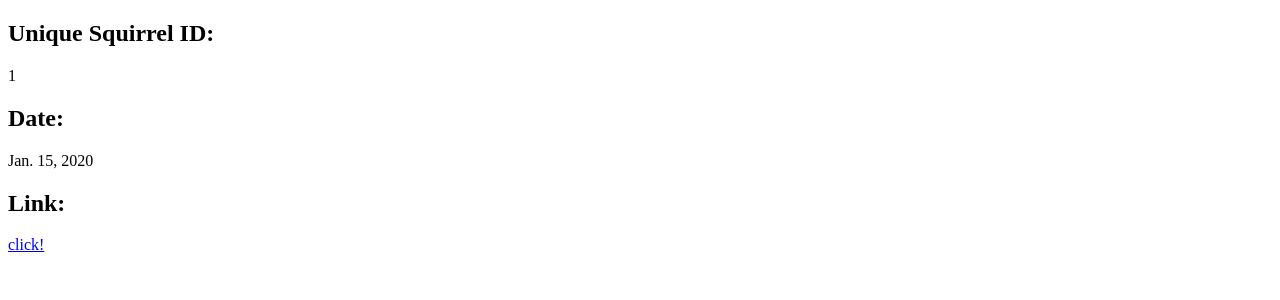
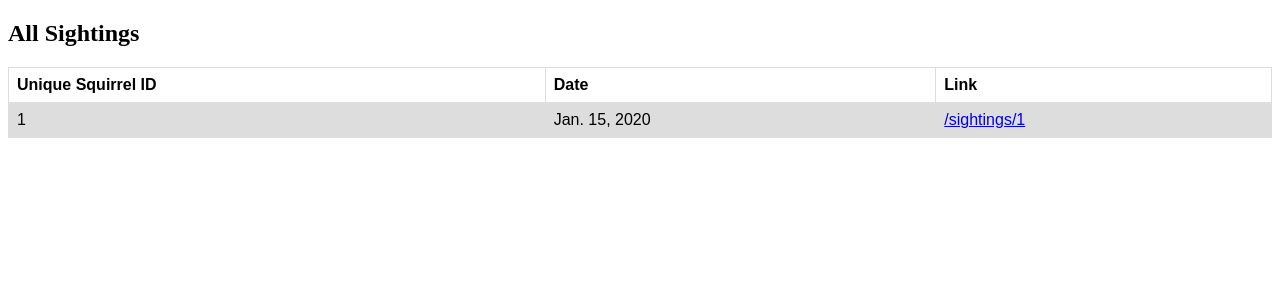
Before and after one commit to yufei-wang/SquirrelTracker, a Django app: page /sightings/ in a window 1280 px wide. Shown: the top 300 px of the page. Run offline with Django 3.2, Linux system fonts and the light colour scheme; tables that the repository leaves empty hold one stand-in row (values such as "Sample post").

Commit message:
edit template,add table to /sightings.html

```diff
--- a/SquirrelTracker/urls.py
+++ b/SquirrelTracker/urls.py
@@ -21,5 +21,5 @@ urlpatterns = [
     path('',include('sightings.urls')),
     path('map/',include('sightings.urls')),
     path('sightings/',include('sightings.urls')),
-    path('sightings/<str:unique_squirrel_id>',include('sightings.urls')),
+    path('<str:unique_squirrel_id>',include('sightings.urls')),
 ]
--- a/sightings/templates/sightings/sightings.html
+++ b/sightings/templates/sightings/sightings.html
@@ -1,14 +1,39 @@
 <!DOCTYPE html>
 <html>
-	<body>
-             {% for sighting in sightings %}
-	     <h2>Unique Squirrel ID:</h2>
-		 <p>{{sighting.unique_squirrel_id}}</p>
-	     <h2>Date:</h2>
-		 <p> {{sighting.date}}</p>
+<head>
+<style>
+table {
+  font-family: arial, sans-serif;
+  border-collapse: collapse;
+  width: 100%;
+}
 
-             <h2>Link:</h2>
-		 <a href="{%url 'squirrel_id' sighting.unique_squirrel_id%}">click!</a>
-	     {% endfor %}
-	</body>
+td, th {
+  border: 1px solid #dddddd;
+  text-align: left;
+  padding: 8px;
+}
+
+tr:nth-child(even) {
+  background-color: #dddddd;
+}
+</style>
+</head>
+<body>
+
+<h2>All Sightings</h2>
+
+<table>
+  <tr>
+    <th>Unique Squirrel ID</th>
+    <th>Date</th>
+    <th>Link</th>
+  </tr>
+{% for sighting in sightings %}
+  <tr>
+    <td>{{sighting.unique_squirrel_id}}</td>
+    <td> {{sighting.date}}</td>
+    <td><a href="{%url 'squirrel_id' sighting.unique_squirrel_id%}">{%url 'squirrel_id' sighting.unique_squirrel_id%}</a></td></tr>
+{% endfor %}
+</table>
 </html>
--- a/sightings/templates/sightings/squirrel_id.html
+++ b/sightings/templates/sightings/squirrel_id.html
@@ -1,5 +1,5 @@
 <!DOCTYPE html>
 <html>
 
-	<body>{{unique_squirrel_id}}</body>
+	<body> {% {{unique_squirrel_id}} %}</body>
 </html>
--- a/sightings/urls.py
+++ b/sightings/urls.py
@@ -6,5 +6,5 @@ urlpatterns = [
         path('',views.home),
         path('map/',views.map),
         path('sightings/', views.sightings,name='sightings'),
-        path('sightings/<str:unique_squirrel_id>',views.squirrel_id,name='squirrel_id')
+        path('<str:unique_squirrel_id>',views.squirrel_id,name='squirrel_id')
         ]
--- a/sightings/views.py
+++ b/sightings/views.py
@@ -25,5 +25,5 @@ def sightings(request):
     return render(request,'sightings/sightings.html',context={'sightings':squirrels_id})
 
 def squirrel_id(request,unique_squirrel_id):
-    context = {'unique-squirrel-id' : unique_squirrel_id}
+    context = {'unique_squirrel_id' : unique_squirrel_id}
     return render(request, 'sightings/squirrel_id.html',context)
```
